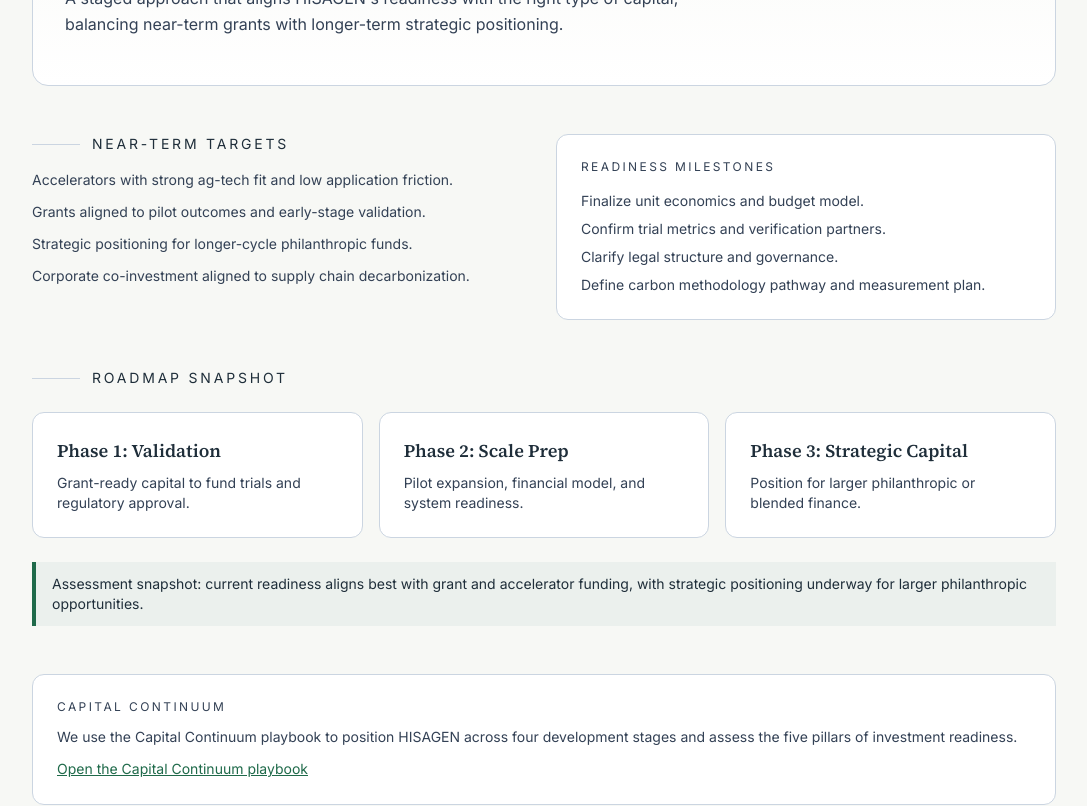
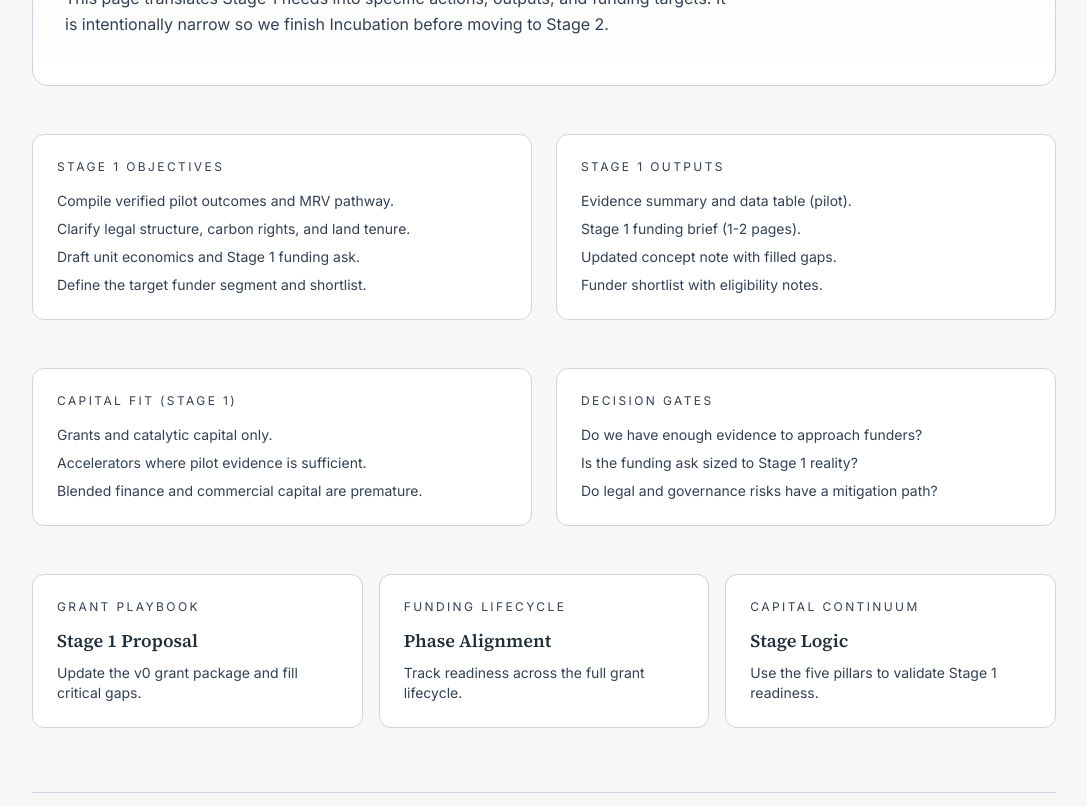
Before and after one commit to juakali100/hisagen, a Next.js app: page /funding-roadmap in a window 1280 px wide. Shown: the part 320-1126 px from the top of the page, without its empty margins (96-1183 px from the left). Built offline with nearby package versions, Linux system fonts and the light colour scheme.

Commit message:
Refocus funding roadmap on Stage 1 execution

```diff
--- a/src/app/funding-roadmap/page.tsx
+++ b/src/app/funding-roadmap/page.tsx
@@ -3,85 +3,55 @@ export default function FundingRoadmapPage() {
     <div className="mx-auto max-w-5xl text-ink">
       <section className="rounded-2xl border border-mist bg-gradient-to-b from-parchment to-white px-8 py-12">
         <p className="text-sm font-medium uppercase tracking-[0.2em] text-secondary">
-          Funding Roadmap
+          Stage 1 Execution Plan
         </p>
         <h1 className="mt-4 text-4xl font-semibold leading-tight text-secondary">
-          Sequenced Funding Pathways
+          Incubation funding roadmap for HISAGEN
         </h1>
         <p className="mt-4 max-w-2xl text-base leading-relaxed text-slate">
-          A staged approach that aligns HISAGEN's readiness with the right type of capital,
-          balancing near-term grants with longer-term strategic positioning.
+          This page translates Stage 1 needs into specific actions, outputs, and funding
+          targets. It is intentionally narrow so we finish Incubation before moving to Stage 2.
         </p>
       </section>
 
       <section className="mt-12 grid gap-6 lg:grid-cols-2">
-        <div className="space-y-4">
-          <div className="flex items-center gap-3 text-sm uppercase tracking-[0.2em] text-secondary">
-            <span className="h-px w-12 bg-mist" />
-            Near-Term Targets
-          </div>
-          <ul className="space-y-3 text-sm text-slate">
-            <li>Accelerators with strong ag-tech fit and low application friction.</li>
-            <li>Grants aligned to pilot outcomes and early-stage validation.</li>
-            <li>Strategic positioning for longer-cycle philanthropic funds.</li>
-            <li>Corporate co-investment aligned to supply chain decarbonization.</li>
+        <div className="rounded-xl border border-mist bg-white p-6">
+          <p className="text-xs uppercase tracking-[0.2em] text-slate">Stage 1 Objectives</p>
+          <ul className="mt-4 space-y-2 text-sm text-slate">
+            <li>Compile verified pilot outcomes and MRV pathway.</li>
+            <li>Clarify legal structure, carbon rights, and land tenure.</li>
+            <li>Draft unit economics and Stage 1 funding ask.</li>
+            <li>Define the target funder segment and shortlist.</li>
           </ul>
         </div>
         <div className="rounded-xl border border-mist bg-white p-6">
-          <p className="text-xs uppercase tracking-[0.2em] text-slate">Readiness Milestones</p>
+          <p className="text-xs uppercase tracking-[0.2em] text-slate">Stage 1 Outputs</p>
           <ul className="mt-4 space-y-2 text-sm text-slate">
-            <li>Finalize unit economics and budget model.</li>
-            <li>Confirm trial metrics and verification partners.</li>
-            <li>Clarify legal structure and governance.</li>
-            <li>Define carbon methodology pathway and measurement plan.</li>
+            <li>Evidence summary and data table (pilot).</li>
+            <li>Stage 1 funding brief (1-2 pages).</li>
+            <li>Updated concept note with filled gaps.</li>
+            <li>Funder shortlist with eligibility notes.</li>
           </ul>
         </div>
       </section>
 
-      <section className="mt-12 space-y-6">
-        <div className="flex items-center gap-3 text-sm uppercase tracking-[0.2em] text-secondary">
-          <span className="h-px w-12 bg-mist" />
-          Roadmap Snapshot
+      <section className="mt-12 grid gap-6 lg:grid-cols-2">
+        <div className="rounded-xl border border-mist bg-white p-6">
+          <p className="text-xs uppercase tracking-[0.2em] text-slate">Capital Fit (Stage 1)</p>
+          <ul className="mt-4 space-y-2 text-sm text-slate">
+            <li>Grants and catalytic capital only.</li>
+            <li>Accelerators where pilot evidence is sufficient.</li>
+            <li>Blended finance and commercial capital are premature.</li>
+          </ul>
         </div>
-        <div className="grid gap-4 md:grid-cols-3">
-          {[
-            {
-              title: "Phase 1: Validation",
-              detail: "Grant-ready capital to fund trials and regulatory approval.",
-            },
-            {
-              title: "Phase 2: Scale Prep",
-              detail: "Pilot expansion, financial model, and system readiness.",
-            },
-            {
-              title: "Phase 3: Strategic Capital",
-              detail: "Position for larger philanthropic or blended finance.",
-            },
-          ].map((card) => (
-            <div key={card.title} className="rounded-xl border border-mist bg-white p-6">
-              <h3 className="text-lg font-semibold text-secondary">{card.title}</h3>
-              <p className="mt-2 text-sm text-slate">{card.detail}</p>
-            </div>
-          ))}
+        <div className="rounded-xl border border-mist bg-white p-6">
+          <p className="text-xs uppercase tracking-[0.2em] text-slate">Decision Gates</p>
+          <ul className="mt-4 space-y-2 text-sm text-slate">
+            <li>Do we have enough evidence to approach funders?</li>
+            <li>Is the funding ask sized to Stage 1 reality?</li>
+            <li>Do legal and governance risks have a mitigation path?</li>
+          </ul>
         </div>
-        <div className="border-l-4 border-primary bg-primary/5 px-4 py-3 text-sm text-secondary">
-          Assessment snapshot: current readiness aligns best with grant and accelerator funding,
-          with strategic positioning underway for larger philanthropic opportunities.
-        </div>
-      </section>
-
-      <section className="mt-12 rounded-xl border border-mist bg-white p-6">
-        <p className="text-xs uppercase tracking-[0.2em] text-slate">Capital Continuum</p>
-        <p className="mt-3 text-sm text-slate">
-          We use the Capital Continuum playbook to position HISAGEN across four development
-          stages and assess the five pillars of investment readiness.
-        </p>
-        <a
-          href="/funding-roadmap/capital-continuum"
-          className="mt-3 inline-block text-sm text-primary hover:text-primary/80 underline"
-        >
-          Open the Capital Continuum playbook
-        </a>
       </section>
 
       <section className="mt-12 grid gap-4 md:grid-cols-3">
@@ -89,11 +59,10 @@ export default function FundingRoadmapPage() {
           href="/funding-roadmap/grant-proposal"
           className="rounded-xl border border-mist bg-white p-6 transition hover:border-primary/50"
         >
-          <p className="text-xs uppercase tracking-[0.2em] text-slate">Grant Proposal</p>
-          <h2 className="mt-3 text-lg font-semibold text-secondary">v0 Summary + Gaps</h2>
+          <p className="text-xs uppercase tracking-[0.2em] text-slate">Grant Playbook</p>
+          <h2 className="mt-3 text-lg font-semibold text-secondary">Stage 1 Proposal</h2>
           <p className="mt-2 text-sm text-slate">
-            A concise overview of the v0 proposal foundation and the highest-priority inputs
-            needed to tailor funder-specific submissions.
+            Update the v0 grant package and fill critical gaps.
           </p>
         </a>
         <a
@@ -103,7 +72,7 @@ export default function FundingRoadmapPage() {
           <p className="text-xs uppercase tracking-[0.2em] text-slate">Funding Lifecycle</p>
           <h2 className="mt-3 text-lg font-semibold text-secondary">Phase Alignment</h2>
           <p className="mt-2 text-sm text-slate">
-            Expand each phase to see status, completed work, gaps, and the next step.
+            Track readiness across the full grant lifecycle.
           </p>
         </a>
         <a
@@ -111,9 +80,9 @@ export default function FundingRoadmapPage() {
           className="rounded-xl border border-mist bg-white p-6 transition hover:border-primary/50"
         >
           <p className="text-xs uppercase tracking-[0.2em] text-slate">Capital Continuum</p>
-          <h2 className="mt-3 text-lg font-semibold text-secondary">4 Stages + 5 Pillars</h2>
+          <h2 className="mt-3 text-lg font-semibold text-secondary">Stage Logic</h2>
           <p className="mt-2 text-sm text-slate">
-            Use the playbook template to align project stage, gaps, and capital fit.
+            Use the five pillars to validate Stage 1 readiness.
           </p>
         </a>
       </section>
```
